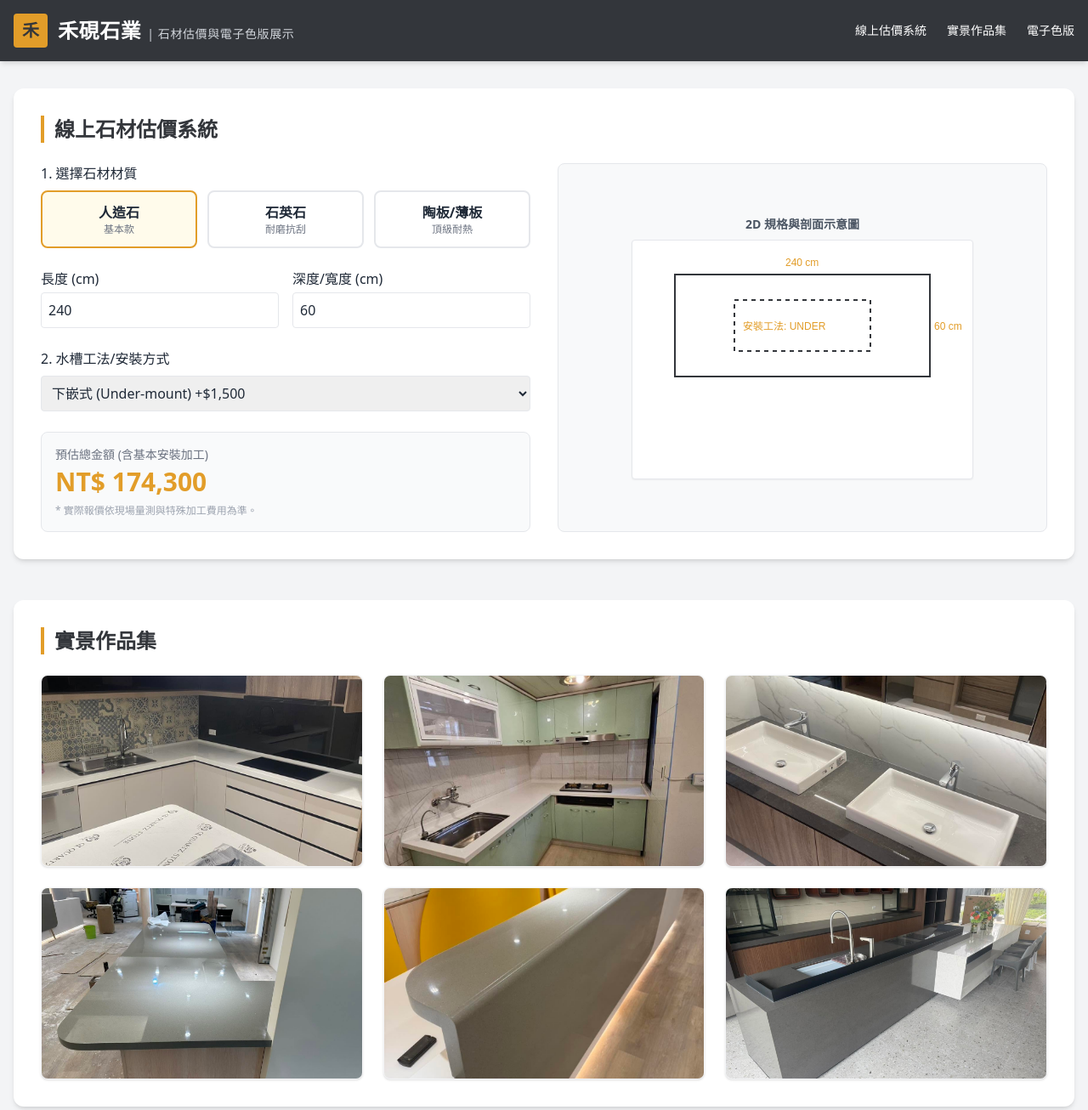
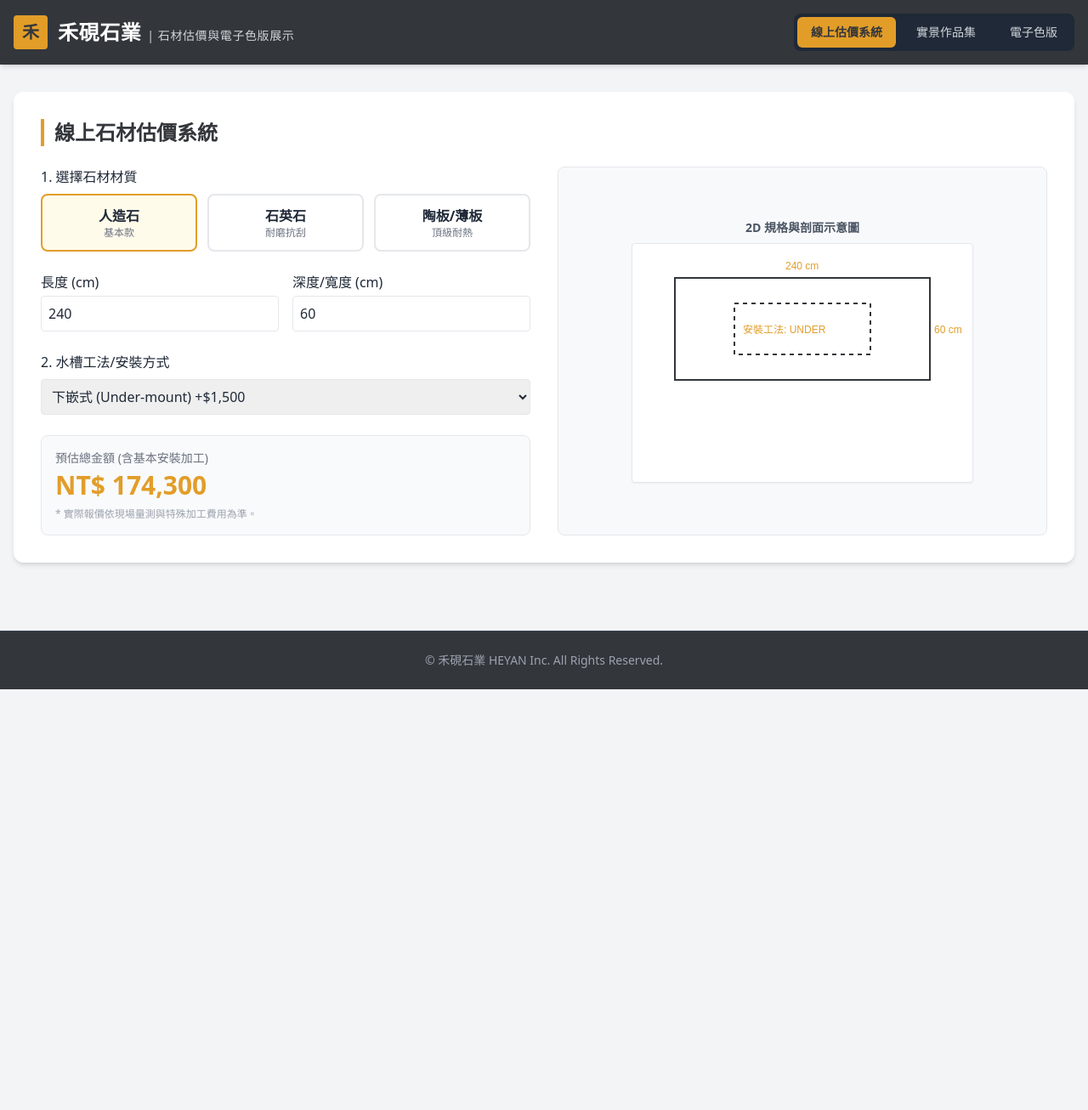
Before and after one commit to TT704848-alt/heyan-stone.industry, a plain HTML site: page index.html in a window 1280 px wide. Shown: the top 1306 px of the page at 85% size. After the commit the page ends 811 px from the top, so only its background shows below. Drawn offline with nearby package versions, Linux system fonts and the light colour scheme; files whose address does not match are found by name.

Commit message:
Update index.html

```diff
--- a/index.html
+++ b/index.html
@@ -28,30 +28,36 @@
             color: #E29D29;
             font-weight: bold;
         }
+        .nav-tab-active {
+            background-color: #E29D29;
+            color: #33363B;
+            font-weight: bold;
+        }
     </style>
 </head>
 <body class="bg-gray-100 text-gray-800 font-sans min-h-screen flex flex-col">
 
     <!-- Header / Navbar -->
     <header class="bg-brand-dark text-white shadow-md sticky top-0 z-50">
-        <div class="max-w-7xl mx-auto px-4 py-4 flex justify-between items-center">
+        <div class="max-w-7xl mx-auto px-4 py-4 flex flex-col sm:flex-row justify-between items-center gap-4">
             <div class="flex items-center space-x-3">
                 <div class="w-10 h-10 bg-brand-gold rounded flex items-center justify-center text-brand-dark font-black text-xl">禾</div>
                 <h1 class="text-xl md:text-2xl font-bold tracking-wide">禾硯石業 <span class="text-xs md:text-sm text-gray-300 font-normal">| 石材估價與電子色版展示</span></h1>
             </div>
-            <nav class="hidden md:flex space-x-6 text-sm font-medium">
-                <a href="#estimator" class="hover:text-brand-gold transition-colors">線上估價系統</a>
-                <a href="#gallery" class="hover:text-brand-gold transition-colors">實景作品集</a>
-                <a href="#samples" class="hover:text-brand-gold transition-colors">電子色版</a>
+            <!-- 主頁籤選單 -->
+            <nav class="flex space-x-2 text-sm font-medium bg-gray-800 p-1 rounded-lg">
+                <button onclick="switchMainTab('estimator')" id="nav-estimator" class="px-4 py-2 rounded-md transition-colors nav-tab-active">線上估價系統</button>
+                <button onclick="switchMainTab('gallery')" id="nav-gallery" class="px-4 py-2 rounded-md transition-colors text-gray-300 hover:text-white">實景作品集</button>
+                <button onclick="switchMainTab('samples')" id="nav-samples" class="px-4 py-2 rounded-md transition-colors text-gray-300 hover:text-white">電子色版</button>
             </nav>
         </div>
     </header>
 
     <!-- Main Content -->
-    <main class="max-w-7xl mx-auto px-4 py-8 flex-grow w-full space-y-12">
+    <main class="max-w-7xl mx-auto px-4 py-8 flex-grow w-full">
 
         <!-- 1. 線上估價系統 Section -->
-        <section id="estimator" class="bg-white rounded-xl shadow-md p-6 md:p-8">
+        <section id="page-estimator" class="page-section bg-white rounded-xl shadow-md p-6 md:p-8">
             <h2 class="text-2xl font-bold border-l-4 border-brand-gold pl-3 mb-6 text-brand-dark">線上石材估價系統</h2>
 
             <div class="grid grid-cols-1 lg:grid-cols-2 gap-8">
@@ -115,15 +121,15 @@
         </section>
 
         <!-- 2. 實景作品集 Section -->
-        <section id="gallery" class="bg-white rounded-xl shadow-md p-6 md:p-8">
+        <section id="page-gallery" class="page-section hidden bg-white rounded-xl shadow-md p-6 md:p-8">
             <h2 class="text-2xl font-bold border-l-4 border-brand-gold pl-3 mb-6 text-brand-dark">實景作品集</h2>
             <div id="portfolio-container" class="grid grid-cols-1 sm:grid-cols-2 md:grid-cols-3 gap-6">
-                <!-- JS 動態加載 -->
+                <!-- JS 動態加載作品照片 -->
             </div>
         </section>
 
         <!-- 3. 電子色版 Section -->
-        <section id="samples" class="bg-white rounded-xl shadow-md p-6 md:p-8">
+        <section id="page-samples" class="page-section hidden bg-white rounded-xl shadow-md p-6 md:p-8">
             <h2 class="text-2xl font-bold border-l-4 border-brand-gold pl-3 mb-6 text-brand-dark">電子色版展示</h2>
 
             <!-- 色版頁籤分類 -->
@@ -134,7 +140,7 @@
             </div>
 
             <div id="samples-container" class="grid grid-cols-2 sm:grid-cols-3 md:grid-cols-4 gap-4">
-                <!-- JS 動態加載 -->
+                <!-- JS 動態加載色版照片 -->
             </div>
         </section>
 
@@ -149,6 +155,31 @@
     <script>
         let currentUnitPrice = 120;
         let currentMaterial = 'solid';
+
+        // 主分頁切換
+        function switchMainTab(tabName) {
+            // 隱藏所有分頁內容
+            document.querySelectorAll('.page-section').forEach(sec => sec.classList.add('hidden'));
+
+            // 顯示選擇的分頁
+            const targetSection = document.getElementById(`page-${tabName}`);
+            if (targetSection) targetSection.classList.remove('hidden');
+
+            // 更新導覽列樣式
+            ['estimator', 'gallery', 'samples'].forEach(t => {
+                const navBtn = document.getElementById(`nav-${t}`);
+                if (navBtn) {
+                    if (t === tabName) {
+                        navBtn.className = 'px-4 py-2 rounded-md transition-colors nav-tab-active';
+                    } else {
+                        navBtn.className = 'px-4 py-2 rounded-md transition-colors text-gray-300 hover:text-white';
+                    }
+                }
+            });
+
+            // 滾動回頂部
+            window.scrollTo({ top: 0, behavior: 'smooth' });
+        }
 
         function selectMaterial(mat, price) {
             currentMaterial = mat;
@@ -211,12 +242,10 @@
             loadSamples(type);
         }
 
-        // 嘗試加載圖片 (支援 .jpg, .jpeg, .png, .webp)
         function loadPortfolio() {
             const container = document.getElementById('portfolio-container');
             container.innerHTML = '';
-            let loadedCount = 0;
-            const maxCheck = 15; // 檢查上限
+            const maxCheck = 15;
 
             for (let i = 1; i <= maxCheck; i++) {
                 ['jpg', 'png', 'jpeg', 'webp'].forEach(ext => {
@@ -224,7 +253,6 @@
                     const img = new Image();
                     img.src = imgPath;
                     img.onload = function() {
-                        loadedCount++;
                         const div = document.createElement('div');
                         div.className = 'overflow-hidden rounded-lg shadow border border-gray-100 hover:shadow-lg transition-shadow bg-gray-50';
                         div.innerHTML = `<img src="${imgPath}" class="w-full h-56 object-cover hover:scale-105 transition-transform duration-300" alt="實景作品">`;
```
